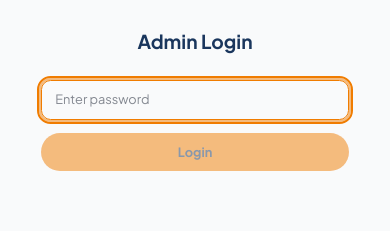
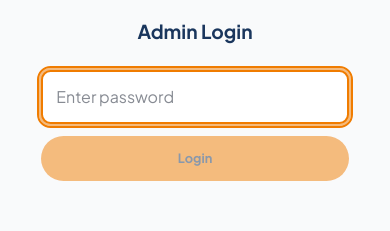
Before and after one commit to joinsusuco/atlanticbridge-website, a Next.js app: page /admin in a window 390 px wide. Shown: the part 322-553 px from the top of the page. Built offline with nearby package versions, Linux system fonts and the light colour scheme; no server answers.

Commit message:
fix: Improve admin page mobile responsiveness — hide nav/footer, larger touch targets, 16px font to prevent iOS zoom

```diff
--- /dev/null
+++ b/app/admin/layout.tsx
@@ -0,0 +1,22 @@
+export const metadata = {
+  title: "Admin | Kalajulas Xpress",
+  robots: { index: false, follow: false },
+};
+
+export default function AdminLayout({
+  children,
+}: {
+  children: React.ReactNode;
+}) {
+  return (
+    <div className="admin-layout">
+      <style>{`
+        .admin-layout header,
+        .admin-layout footer,
+        .admin-layout .floating-departure { display: none !important; }
+        .admin-layout main { padding-top: 0 !important; }
+      `}</style>
+      {children}
+    </div>
+  );
+}
--- a/app/admin/page.tsx
+++ b/app/admin/page.tsx
@@ -64,7 +64,7 @@ function ScheduleEditor({
   };
 
   const inputClass =
-    "w-full px-4 py-3 bg-white border border-gray-200 rounded-xl text-gray-900 focus:outline-none focus:ring-2 focus:ring-gold/50 focus:border-gold";
+    "w-full px-4 py-4 bg-white border-2 border-gray-300 rounded-xl text-gray-900 text-base focus:outline-none focus:ring-2 focus:ring-gold/50 focus:border-gold appearance-none";
 
   return (
     <div className="bg-white rounded-2xl border border-gray-200 p-6">
@@ -244,13 +244,16 @@ export default function AdminPage() {
               value={password}
               onChange={(e) => setPassword(e.target.value)}
               placeholder="Enter password"
-              className="w-full px-4 py-3 border border-gray-200 rounded-xl text-gray-900 focus:outline-none focus:ring-2 focus:ring-gold/50 focus:border-gold mb-4"
+              autoComplete="current-password"
+              inputMode="text"
+              className="w-full px-4 py-4 text-base border-2 border-gray-300 rounded-xl text-gray-900 bg-white focus:outline-none focus:ring-2 focus:ring-gold/50 focus:border-gold mb-4 appearance-none"
+              style={{ fontSize: "16px", touchAction: "manipulation" }}
               autoFocus
             />
             <button
               type="submit"
               disabled={loading || !password}
-              className="w-full px-6 py-3 bg-gold text-navy font-bold rounded-full hover:bg-gold-light transition-all disabled:opacity-50"
+              className="w-full px-6 py-4 text-base bg-gold text-navy font-bold rounded-full hover:bg-gold-light transition-all disabled:opacity-50"
             >
               {loading ? "Checking..." : "Login"}
             </button>
@@ -264,7 +267,7 @@ export default function AdminPage() {
   if (!schedules) return null;
 
   return (
-    <div className="min-h-screen bg-gray-50 pt-28 pb-16 px-6">
+    <div className="min-h-screen bg-gray-50 pt-10 pb-16 px-6">
       <div className="max-w-2xl mx-auto">
         <h1 className="text-3xl font-bold text-navy mb-2">Departure Schedules</h1>
         <p className="text-gray-600 mb-8">Update departure dates from here. Changes go live immediately.</p>
```
